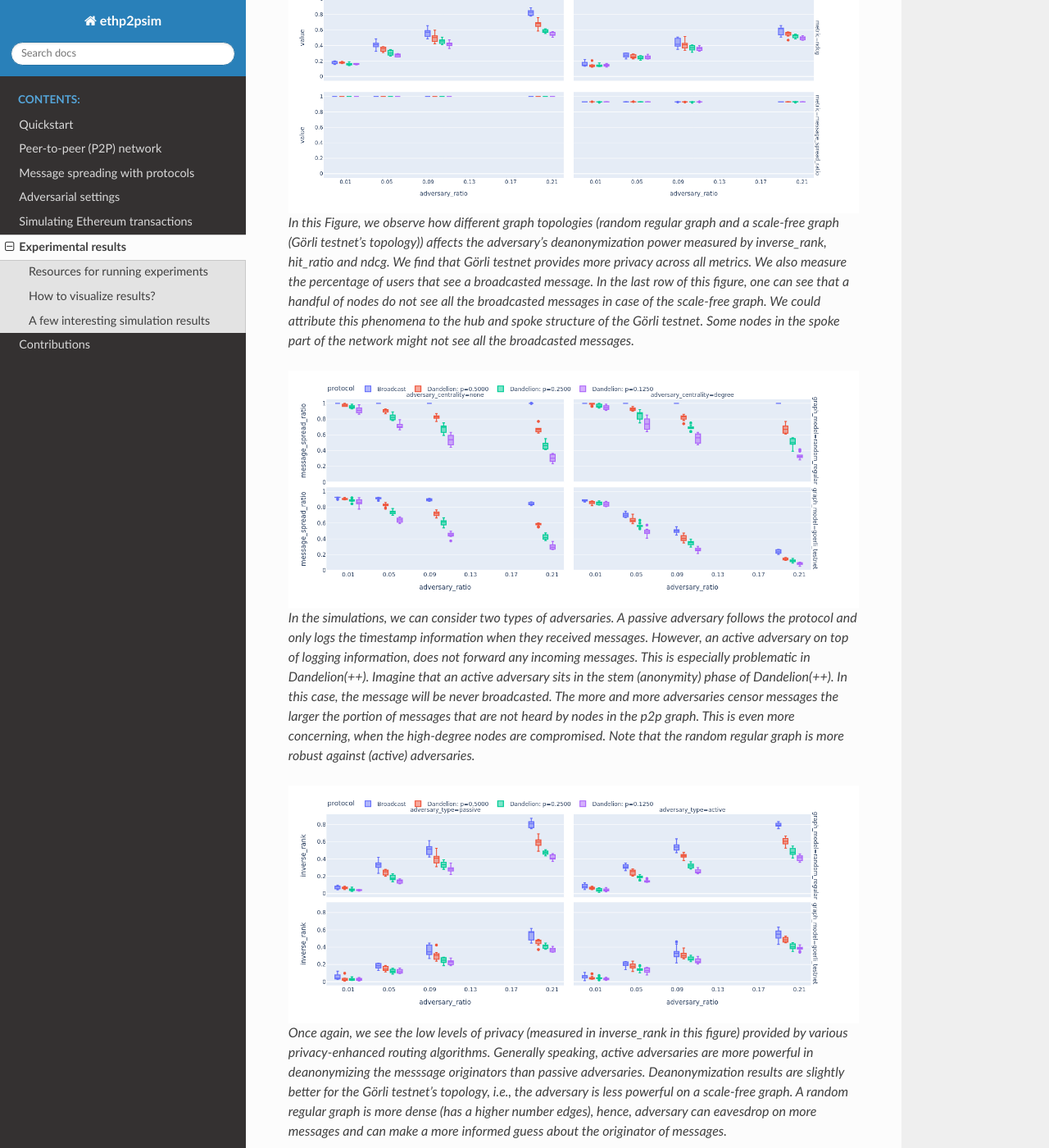
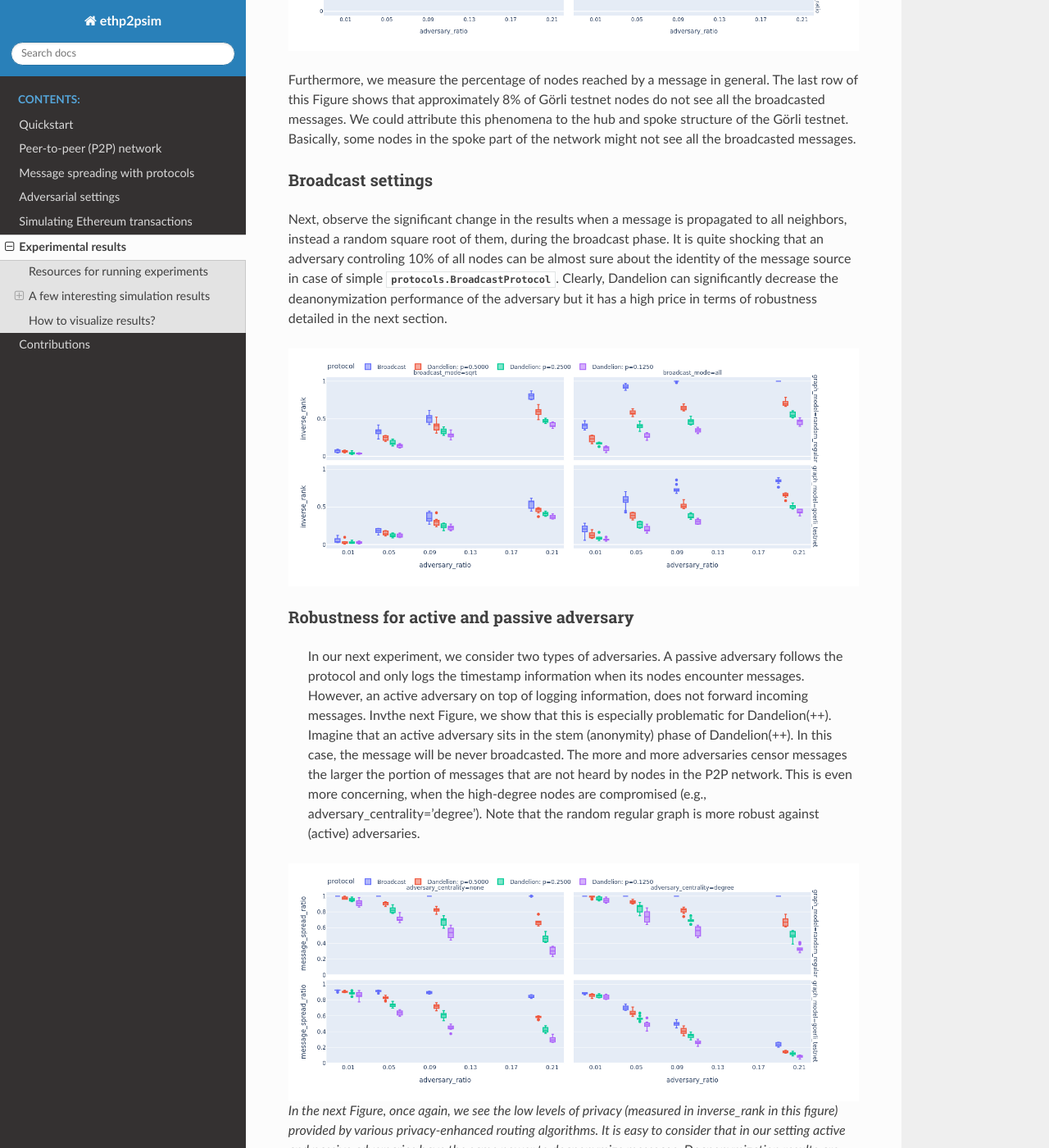
Before and after one commit to ferencberes/ethp2psim, a Sphinx documentation site: the page built from docs/source/experiments.rst, in a window 1280 px wide and 1400 px high, scrolled down 1949 px. Shown: the whole window at 82% size. Built offline with Sphinx 7.4.7 and the Read the Docs theme 2.0.0, drawn with Linux system fonts in a browser that asks for light colours; formulas are drawn with MathJax 3; some of the changed text lies outside the part shown.

Commit message:
experiments section is updated in the docs

```diff
--- a/docs/source/experiments.rst
+++ b/docs/source/experiments.rst
@@ -1,14 +1,14 @@
 Experimental results
 ====================
 
-Here, we how some of our results that we achieved by running the simulator with various different parameters. But first, let's discover all the tools that we prepared for you to help your experimentation with our package.
+Here, we show some of our results that we achieved by running the simulator with various different parameters. But first, let's discover the tools that we prepared for you to help your experimentation with our package.
 
 Resources for running experiments
 ---------------------------------
 
 If you want to compare how well the adversary can deanonymize message sources for the :class:`protocols.BroadcastProtocol` and the :class:`protocols.DandelionProtocol` then we recommend you to use our  `Bash script <https://github.com/ferencberes/ethp2psim/blob/main/scripts/run_experiments.sh>`_. that have three parameters:
 
-#. The number of independent trials to use to gain insights. The mean deanonymization performance of the adversary will be reported for these trials.
+#. The number of independent trials to use to gain insights. The mean deanonymization performance of the adversary will be reported with respect to these trials. Basically, the number of trials represents the number of different network and adversary settings in the experiment. In each setting, we simulate multiple messages (approximately 10% of the P2P nodes) over a fixed network and a fixed set of adversarial nodes.
 #. The size of the P2P :class:`network.Network` to simulate. If you set 0, then the script will load the :class:`data.GoerliTestnet`.
 #. Specify a centrality measure (e.g., degree, pagerank or betweenness) to measure the :class:`adversary.Adversary` performance when it controls the most central nodes of the network.
 
@@ -16,17 +16,12 @@
 
 .. code-block:: bash
 
-bash run_experiments.sh 10 1000
-bash run_experiments.sh 10 0
-bash run_experiments.sh 10 1000 degree
-bash run_experiments.sh 10 0 degree
+  bash run_experiments.sh 10 1000
+  bash run_experiments.sh 10 0
+  bash run_experiments.sh 10 1000 degree
+  bash run_experiments.sh 10 0 degree
 
-This way you will be able to compare results based on 10 trials for a random regular graph with 1000 nodes and 50 degree and the underlying graph of the Goerli testnet. Adversary performance will be evaluated for both highest degree and uniform random node sampling settings.
-
-How to visualize results?
--------------------------
-
-We also prepared a  `notebook <https://github.com/ferencberes/ethp2psim/blob/main/Results.ipynb>`_ that you can use to visualie the results.
+This way you will be able to compare results based on 10 trials for a random regular graph with 1000 nodes and 50 degree and the underlying graph of the Goerli (Görli) testnet. Adversary performance will be evaluated for both highest degree and uniform random node sampling settings.
 
 
 A few interesting simulation results
@@ -34,20 +29,40 @@
 
 In the following, we include some fascinating simulation results produced by ethp2psim. You can create similar and more advanced measurements using this tool. The following examples might serve as some inspiration what you can build using this tool. Let's analyze some of the privacy-enhancing routing algorithms in various networks and adversarial settings!
 
-..  figure:: ../../figures/broadcast_mode_inverse_rank.png
+Comparing different network topologies
+~~~~~~~~~~~~~~~~~~~~~~~~~~~~~~~~~~~~~~
 
-    On the x-axis we display the percentage of adversarial nodes, while on the y-axis you can see a metric to measure the deanonymization capabilities of the adversary (see a more detailed explanation later). We simulated the experiments on two different graph topologies: a random regular graph and a snapshot obtained from the Görli testnet (which is presumably a scale-free network). We can make three main observations here. First, Dandelion with the least forwarding probability provides the highest privacy among the considered protocols. Second, in general the Görli testnet's topology is better than a random regular graph from a privacy point of view. Third, the achieved privacy is quite brittle: 0.5 inverse_rank means that the adversary outputs a vector of candidates and on average the adversary puts the true originator on the 2nd place.
+In the Figure below, we observe how different graph topologies (random regular graph and a scale-free graph (Görli testnet's topology)) affects the adversary's deanonymization power measured by various different metrics (e.g., hit ratio, inverse rank, NDCG). The deanonymization performance is displayed with respect to the ratio of adversarial nodes (see the x-axis) in the P2P network.
 
+Here, we make three main observations related to privacy:
+
+#. Dandelion with the least forwarding probability provides the highest privacy among the considered protocols.
+#. In general the Görli testnet provides more privacy across all metrics.
+#. The achieved privacy is quite brittle in case of 0.2 adversary ratio: 0.5 inverse_rank for Dandelion means that the adversary outputs a vector of candidates and on average the true originator is put to the 2nd place.
 
 ..  figure:: ../../figures/graph_model_comparision.png
 
-    In this Figure, we observe how different graph topologies (random regular graph and a scale-free graph (Görli testnet's topology)) affects the adversary's deanonymization power measured by inverse_rank, hit_ratio and ndcg. We find that Görli testnet provides more privacy across all metrics. We also measure the percentage of users that see a broadcasted message. In the last row of this figure, one can see that a handful of nodes do not see all the broadcasted messages in case of the scale-free graph. We could attribute this phenomena to the hub and spoke structure of the Görli testnet. Some nodes in the spoke part of the network might not see all the broadcasted messages.
+Furthermore, we measure the percentage of nodes reached by a message in general. The last row of this Figure shows that approximately 8% of Görli testnet nodes do not see all the broadcasted messages. We could attribute this phenomena to the hub and spoke structure of the Görli testnet. Basically, some nodes in the spoke part of the network might not see all the broadcasted messages.
 
+Broadcast settings
+~~~~~~~~~~~~~~~~~~
+
+Next, observe the significant change in the results when a message is propagated to all neighbors, instead a random square root of them, during the broadcast phase. It is quite shocking that an adversary controling 10% of all nodes can be almost sure about the identity of the message source in case of simple :class:`protocols.BroadcastProtocol`. Clearly, Dandelion can significantly decrease the deanonymization performance of the adversary but it has a high price in terms of robustness detailed in the next section.
+
+..  figure:: ../../figures/broadcast_mode_inverse_rank.png
+
+Robustness for active and passive adversary
+~~~~~~~~~~~~~~~~~~~~~~~~~~~~~~~~~~~~~~~~~~~
+
+    In our next experiment, we consider two types of adversaries. A passive adversary follows the protocol and only logs the timestamp information when its nodes encounter messages. However, an active adversary on top of logging information, does not forward incoming messages. Invthe next Figure, we show that this is especially problematic for Dandelion(++). Imagine that an active adversary sits in the stem (anonymity) phase of Dandelion(++). In this case, the message will be never broadcasted. The more and more adversaries censor messages the larger the portion of messages that are not heard by nodes in the P2P network. This is even more concerning, when the high-degree nodes are compromised (e.g., adversary_centrality='degree'). Note that the random regular graph is more robust against (active) adversaries.
 
 ..  figure:: ../../figures/passive_vs_active_adversary_centrality_message_spread.png
 
-    In the simulations, we can consider two types of adversaries. A passive adversary follows the protocol and only logs the timestamp information when they received messages. However, an active adversary on top of logging information, does not forward any incoming messages. This is especially problematic in Dandelion(++). Imagine that an active adversary sits in the stem (anonymity) phase of Dandelion(++). In this case, the message will be never broadcasted. The more and more adversaries censor messages the larger the portion of messages that are not heard by nodes in the p2p graph. This is even more concerning, when the high-degree nodes are compromised. Note that the random regular graph is more robust against (active) adversaries.
+    In the next Figure, once again, we see the low levels of privacy (measured in inverse_rank in this figure) provided by various privacy-enhanced routing algorithms. It is easy to consider that in our setting active and passive adversaries have the same power to deanonymize  messsage. Deanonymization results are slightly better for the Görli testnet's topology, i.e., the adversary is less powerful on a scale-free graph. In our experiments, the random regular graph has a higher edge density, hence, the adversary can make a more informed guess about the originator of the messages.
 
 ..  figure:: ../../figures/passive_vs_active_adversary_inverse_rank.png
 
-    Once again, we see the low levels of privacy (measured in inverse_rank in this figure) provided by various privacy-enhanced routing algorithms. Generally speaking, active adversaries are more powerful in deanonymizing the messsage originators than passive adversaries. Deanonymization results are slightly better for the Görli testnet's topology, i.e., the adversary is less powerful on a scale-free graph. A random regular graph is more dense (has a higher number edges), hence, adversary can eavesdrop on more messages and can make a more informed guess about the originator of messages.
+How to visualize results?
+-------------------------
+
+In our Github repository, we published the `notebook <https://github.com/ferencberes/ethp2psim/blob/main/Results.ipynb>`_ that we used to visualize the results. We hope that it also helps you to visualize your finding.
--- a/docs/source/message_and_protocols.rst
+++ b/docs/source/message_and_protocols.rst
@@ -19,7 +19,7 @@
    :show-inheritance:
 
 How do protocols work?
--------------------
+----------------------
 
 Message spreading in detail is more technical. We use the :class:`ethp2psim.protocols.ProtocolEvent` class to track how a given message (:class:`ethp2psim.message.Message`) spreads over the nodes of the P2P network (:class:`ethp2psim.network.Network`). This is where we store valuable information (e.g., time delays and the number of hops from the message source) that are essential to evaluate the performance of different protocols in obfuscating message sources.
 
```
